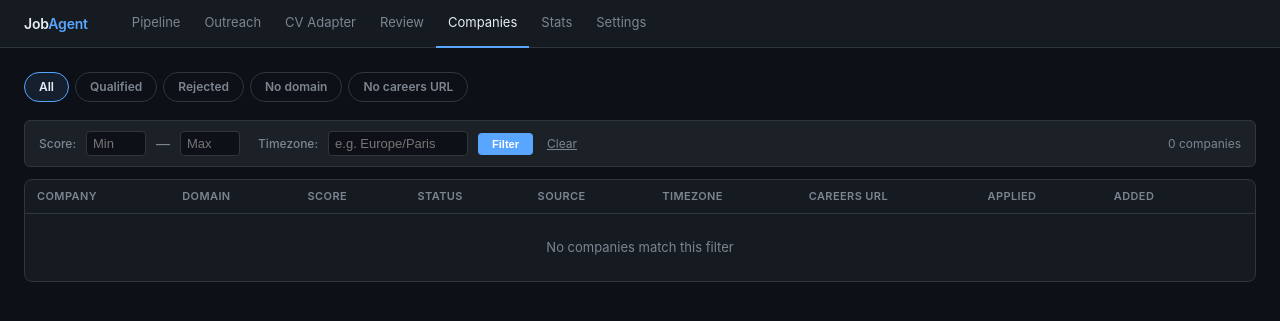
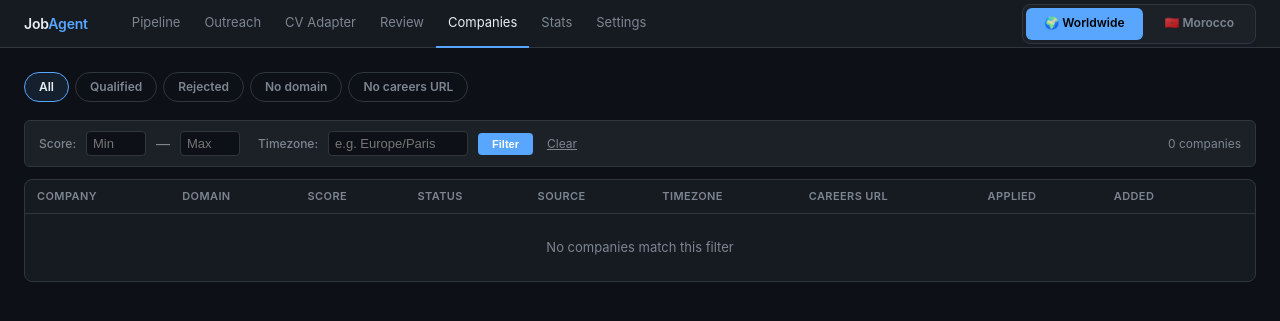
Before and after one commit to MBouziyani/job-agent, a Flask app: page /companies in a window 1280 px wide. Shown: the top 321 px of the page. Run offline with Flask 3, Linux system fonts and the light colour scheme; data that the repository does not hold is empty; parts of the project's set-up code (start-up, migrations or seed data) failed here and were passed over.

Commit message:
split dashboard: Morocco vs Worldwide region toggle (pipeline + stats)

```diff
--- a/agent/db.py
+++ b/agent/db.py
@@ -101,6 +101,12 @@ def init_db(db_path: Path = DB_PATH) -> None:
     # Migration: add applied column for direct applications tracking
     try:
         conn.execute('ALTER TABLE companies ADD COLUMN applied INTEGER DEFAULT 0')
+        conn.commit()
+    except Exception:
+        pass
+    # Migration: add region column — 'morocco' for ReKrute/MA targets, 'worldwide' default
+    try:
+        conn.execute("ALTER TABLE companies ADD COLUMN region TEXT DEFAULT 'worldwide'")
         conn.commit()
     except Exception:
         pass
--- a/agent/scraper_rekrute.py
+++ b/agent/scraper_rekrute.py
@@ -107,8 +107,8 @@ def run(conn: sqlite3.Connection, cfg: dict[str, Any]) -> dict[str, int]:
             company_id = row[0]
         else:
             cur = conn.execute(
-                "INSERT INTO companies (name, source, qualified, remote_score) "
-                "VALUES (?, 'rekrute', NULL, 0)",
+                "INSERT INTO companies (name, source, qualified, remote_score, region) "
+                "VALUES (?, 'rekrute', NULL, 0, 'morocco')",
                 (company,),
             )
             company_id = cur.lastrowid
--- a/dashboard/app.py
+++ b/dashboard/app.py
@@ -443,28 +443,32 @@ def index():
 @app.route('/pipeline')
 def pipeline():
     msg = request.args.get('msg')
+    region = request.args.get('region', 'worldwide')
+    if region not in ('morocco', 'worldwide'):
+        region = 'worldwide'
+    rwhere = "AND region = 'morocco'" if region == 'morocco' else "AND region != 'morocco'"
     try:
         conn = _db()
 
         # 1. Discovered — companies where qualified is NULL
         discovered = conn.execute(
-            'SELECT * FROM companies WHERE qualified IS NULL ORDER BY created_at DESC'
+            f'SELECT * FROM companies WHERE qualified IS NULL {rwhere} ORDER BY created_at DESC'
         ).fetchall()
 
         # 2. Qualified — qualified=1, no contact yet
-        qualified = conn.execute("""
+        qualified = conn.execute(f"""
             SELECT * FROM companies
-            WHERE qualified = 1
+            WHERE qualified = 1 {rwhere}
               AND NOT EXISTS (SELECT 1 FROM contacts WHERE contacts.company_id = companies.id)
             ORDER BY remote_score DESC
         """).fetchall()
 
         # 3. Contacts Found — qualified + has contact, no email yet
-        contacts_found = conn.execute("""
+        contacts_found = conn.execute(f"""
             SELECT c.*, ct.email, ct.name AS contact_name, ct.role
             FROM companies c
             JOIN contacts ct ON ct.company_id = c.id
-            WHERE c.qualified = 1
+            WHERE c.qualified = 1 {rwhere.replace('region', 'c.region')}
               AND NOT EXISTS (
                   SELECT 1 FROM emails
                   WHERE emails.company_id = c.id
@@ -474,67 +478,67 @@ def pipeline():
         """).fetchall()
 
         # 4. Draft — emails with status='draft'
-        draft_emails = conn.execute("""
+        draft_emails = conn.execute(f"""
             SELECT e.*, c.name AS company_name, c.domain AS company_domain,
                    ct.name AS contact_name, ct.email AS contact_email
             FROM emails e
             JOIN companies c ON c.id = e.company_id
             LEFT JOIN contacts ct ON ct.id = e.contact_id
-            WHERE e.status = 'draft'
+            WHERE e.status = 'draft' {rwhere.replace('region', 'c.region')}
             ORDER BY e.created_at DESC
         """).fetchall()
 
         # 5. Sent — emails with status='sent'
-        sent_emails = conn.execute("""
+        sent_emails = conn.execute(f"""
             SELECT e.id, e.sent_at, e.pipeline_stage, c.name AS company_name,
                    c.domain AS company_domain, ct.name AS contact_name,
                    ct.email AS contact_email
             FROM emails e
             JOIN companies c ON c.id = e.company_id
             LEFT JOIN contacts ct ON ct.id = e.contact_id
-            WHERE e.status = 'sent'
+            WHERE e.status = 'sent' {rwhere.replace('region', 'c.region')}
             ORDER BY e.sent_at DESC
         """).fetchall()
 
         # 6. Replied — emails with status='replied'
-        replied_emails = conn.execute("""
+        replied_emails = conn.execute(f"""
             SELECT e.id, e.sent_at, e.pipeline_stage, c.name AS company_name,
                    c.domain AS company_domain, ct.name AS contact_name,
                    ct.email AS contact_email
             FROM emails e
             JOIN companies c ON c.id = e.company_id
             LEFT JOIN contacts ct ON ct.id = e.contact_id
-            WHERE e.status = 'replied'
+            WHERE e.status = 'replied' {rwhere.replace('region', 'c.region')}
             ORDER BY e.sent_at DESC
         """).fetchall()
 
         # 7. Screening/Interview
-        screening_emails = conn.execute("""
+        screening_emails = conn.execute(f"""
             SELECT e.id, e.sent_at, e.status AS email_status, e.pipeline_stage,
                    c.name AS company_name, c.domain AS company_domain,
                    ct.name AS contact_name, ct.email AS contact_email
             FROM emails e
             JOIN companies c ON c.id = e.company_id
             LEFT JOIN contacts ct ON ct.id = e.contact_id
-            WHERE e.status IN ('screening', 'interview')
+            WHERE e.status IN ('screening', 'interview') {rwhere.replace('region', 'c.region')}
             ORDER BY e.sent_at DESC
         """).fetchall()
 
         # 8. Offer/Rejected
-        terminal_emails = conn.execute("""
+        terminal_emails = conn.execute(f"""
             SELECT e.id, e.sent_at, e.status AS email_status, e.pipeline_stage,
                    c.name AS company_name, c.domain AS company_domain,
                    ct.name AS contact_name, ct.email AS contact_email
             FROM emails e
             JOIN companies c ON c.id = e.company_id
             LEFT JOIN contacts ct ON ct.id = e.contact_id
-            WHERE e.status IN ('offer', 'rejected')
+            WHERE e.status IN ('offer', 'rejected') {rwhere.replace('region', 'c.region')}
             ORDER BY e.sent_at DESC
         """).fetchall()
 
         conn.close()
     except Exception as exc:
-        return render_template('pipeline.html', error=str(exc), msg=None,
+        return render_template('pipeline.html', error=str(exc), msg=None, region=region,
                                discovered=[], qualified=[], contacts_found=[],
                                draft_emails=[], sent_emails=[], replied_emails=[],
                                screening_emails=[], terminal_emails=[])
@@ -548,7 +552,7 @@ def pipeline():
                            replied_emails=replied_emails,
                            screening_emails=screening_emails,
                            terminal_emails=terminal_emails,
-                           msg=msg,
+                           msg=msg, region=region,
                            error=None)
 
 
@@ -1063,40 +1067,44 @@ def set_timezone(company_id):
 
 @app.route('/stats')
 def stats():
+    region = request.args.get('region', 'worldwide')
+    if region not in ('morocco', 'worldwide'):
+        region = 'worldwide'
+    rwhere = "AND region = 'morocco'" if region == 'morocco' else "AND region != 'morocco'"
     try:
         conn = _db()
 
         def scalar(sql):
             return conn.execute(sql).fetchone()[0] or 0
 
-        total     = scalar('SELECT COUNT(*) FROM companies')
-        rejected  = scalar('SELECT COUNT(*) FROM companies WHERE qualified = 0')
+        total     = scalar(f'SELECT COUNT(*) FROM companies WHERE 1=1 {rwhere}')
+        rejected  = scalar(f'SELECT COUNT(*) FROM companies WHERE qualified = 0 {rwhere}')
         avg_score = conn.execute(
-            'SELECT AVG(remote_score) FROM companies WHERE qualified IS NOT NULL'
+            f'SELECT AVG(remote_score) FROM companies WHERE qualified IS NOT NULL {rwhere}'
         ).fetchone()[0]
 
         totals = {
             'total':          total,
-            'qualified':      scalar('SELECT COUNT(*) FROM companies WHERE qualified = 1'),
+            'qualified':      scalar(f'SELECT COUNT(*) FROM companies WHERE qualified = 1 {rwhere}'),
             'rejected':       rejected,
-            'pending':        scalar('SELECT COUNT(*) FROM companies WHERE qualified IS NULL'),
-            'with_domain':    scalar('SELECT COUNT(*) FROM companies WHERE domain IS NOT NULL'),
-            'contacts':       scalar('SELECT COUNT(*) FROM contacts'),
-            'sent':           scalar("SELECT COUNT(*) FROM emails WHERE status = 'sent'"),
-            'replied':        scalar("SELECT COUNT(*) FROM emails WHERE status = 'replied'"),
+            'pending':        scalar(f'SELECT COUNT(*) FROM companies WHERE qualified IS NULL {rwhere}'),
+            'with_domain':    scalar(f'SELECT COUNT(*) FROM companies WHERE domain IS NOT NULL {rwhere}'),
+            'contacts':       scalar(f"SELECT COUNT(*) FROM contacts ct JOIN companies c ON c.id = ct.company_id WHERE 1=1 {rwhere.replace('region', 'c.region')}"),
+            'sent':           scalar(f"SELECT COUNT(*) FROM emails e JOIN companies c ON c.id = e.company_id WHERE e.status = 'sent' {rwhere.replace('region', 'c.region')}"),
+            'replied':        scalar(f"SELECT COUNT(*) FROM emails e JOIN companies c ON c.id = e.company_id WHERE e.status = 'replied' {rwhere.replace('region', 'c.region')}"),
             'rejection_rate': round(rejected / total * 100, 1) if total > 0 else 0,
             'avg_score':      round(avg_score, 1) if avg_score is not None else 0,
         }
 
         # Pipeline stage stats
         ps = {
-            'draft':      scalar("SELECT COUNT(*) FROM emails WHERE status = 'draft'"),
-            'sent':       scalar("SELECT COUNT(*) FROM emails WHERE status = 'sent'"),
-            'replied':    scalar("SELECT COUNT(*) FROM emails WHERE status = 'replied'"),
-            'screening':  scalar("SELECT COUNT(*) FROM emails WHERE status = 'screening'"),
-            'interview':  scalar("SELECT COUNT(*) FROM emails WHERE status = 'interview'"),
-            'offer':      scalar("SELECT COUNT(*) FROM emails WHERE status = 'offer'"),
-            'rejected_email': scalar("SELECT COUNT(*) FROM emails WHERE status = 'rejected'"),
+            'draft':      scalar(f"SELECT COUNT(*) FROM emails e JOIN companies c ON c.id = e.company_id WHERE e.status = 'draft' {rwhere.replace('region', 'c.region')}"),
+            'sent':       scalar(f"SELECT COUNT(*) FROM emails e JOIN companies c ON c.id = e.company_id WHERE e.status = 'sent' {rwhere.replace('region', 'c.region')}"),
+            'replied':    scalar(f"SELECT COUNT(*) FROM emails e JOIN companies c ON c.id = e.company_id WHERE e.status = 'replied' {rwhere.replace('region', 'c.region')}"),
+            'screening':  scalar(f"SELECT COUNT(*) FROM emails e JOIN companies c ON c.id = e.company_id WHERE e.status = 'screening' {rwhere.replace('region', 'c.region')}"),
+            'interview':  scalar(f"SELECT COUNT(*) FROM emails e JOIN companies c ON c.id = e.company_id WHERE e.status = 'interview' {rwhere.replace('region', 'c.region')}"),
+            'offer':      scalar(f"SELECT COUNT(*) FROM emails e JOIN companies c ON c.id = e.company_id WHERE e.status = 'offer' {rwhere.replace('region', 'c.region')}"),
+            'rejected_email': scalar(f"SELECT COUNT(*) FROM emails e JOIN companies c ON c.id = e.company_id WHERE e.status = 'rejected' {rwhere.replace('region', 'c.region')}"),
         }
 
         # Conversion rates
@@ -1108,20 +1116,20 @@ def stats():
         cr['offer_rate']     = round(ps['offer'] / ps['interview'] * 100, 1) if ps['interview'] > 0 else 0
 
         by_source = conn.execute(
-            'SELECT source, COUNT(*) n FROM companies GROUP BY source ORDER BY n DESC'
+            f'SELECT source, COUNT(*) n FROM companies WHERE 1=1 {rwhere} GROUP BY source ORDER BY n DESC'
         ).fetchall()
 
-        top = conn.execute("""
+        top = conn.execute(f"""
             SELECT name, domain, remote_score, source
             FROM companies
-            WHERE qualified = 1
+            WHERE qualified = 1 {rwhere}
             ORDER BY remote_score DESC
             LIMIT 15
         """).fetchall()
 
         conn.close()
     except Exception as exc:
-        return render_template('stats.html', error=str(exc),
+        return render_template('stats.html', error=str(exc), region=region,
                                totals={}, by_source=[], top=[],
                                pipeline_stats={}, conversion_rates={})
 
@@ -1131,6 +1139,7 @@ def stats():
                            top=top,
                            pipeline_stats=ps,
                            conversion_rates=cr,
+                           region=region,
                            error=None)
 
 
--- a/dashboard/templates/base.html
+++ b/dashboard/templates/base.html
@@ -377,6 +377,35 @@
     }
     .filter-tab:hover { color: var(--text); border-color: var(--muted); }
     .filter-tab.active { color: var(--text); border-color: var(--accent); background: rgba(88,166,255,.1); }
+    /* ── region toggle ── */
+    .region-switch {
+      display: flex;
+      gap: 4px;
+      background: var(--surface2);
+      border: 1px solid var(--border);
+      border-radius: 8px;
+      padding: 3px;
+      margin: 0 0 16px;
+      width: fit-content;
+    }
+    .region-btn {
+      padding: 6px 18px;
+      border-radius: 6px;
+      font-size: 12px;
+      font-weight: 600;
+      text-decoration: none;
+      color: var(--muted);
+      transition: color .15s, background .15s;
+    }
+    .region-btn:hover { color: var(--text); }
+    .region-btn.active {
+      color: #000;
+      background: var(--accent);
+    }
+    .region-btn.morocco.active {
+      color: #000;
+      background: var(--green);
+    }
   </style>
 </head>
 <body>
@@ -389,6 +418,13 @@
     <a href="/companies" {% if request.path == '/companies' %}class="active"{% endif %}>Companies</a>
     <a href="/stats"     {% if request.path == '/stats' %}class="active"{% endif %}>Stats</a>
     <a href="/settings"  {% if request.path == '/settings' %}class="active"{% endif %}>Settings</a>
+    <div class="region-switch" style="margin-left:auto;margin-bottom:0;">
+      {% set reg = region if region is defined else 'worldwide' %}
+      <a class="region-btn {% if reg == 'worldwide' %}active{% endif %}"
+         href="{{ request.path }}?region=worldwide">🌍 Worldwide</a>
+      <a class="region-btn morocco {% if reg == 'morocco' %}active{% endif %}"
+         href="{{ request.path }}?region=morocco">🇲🇦 Morocco</a>
+    </div>
   </nav>
 
   <div class="page">
```
